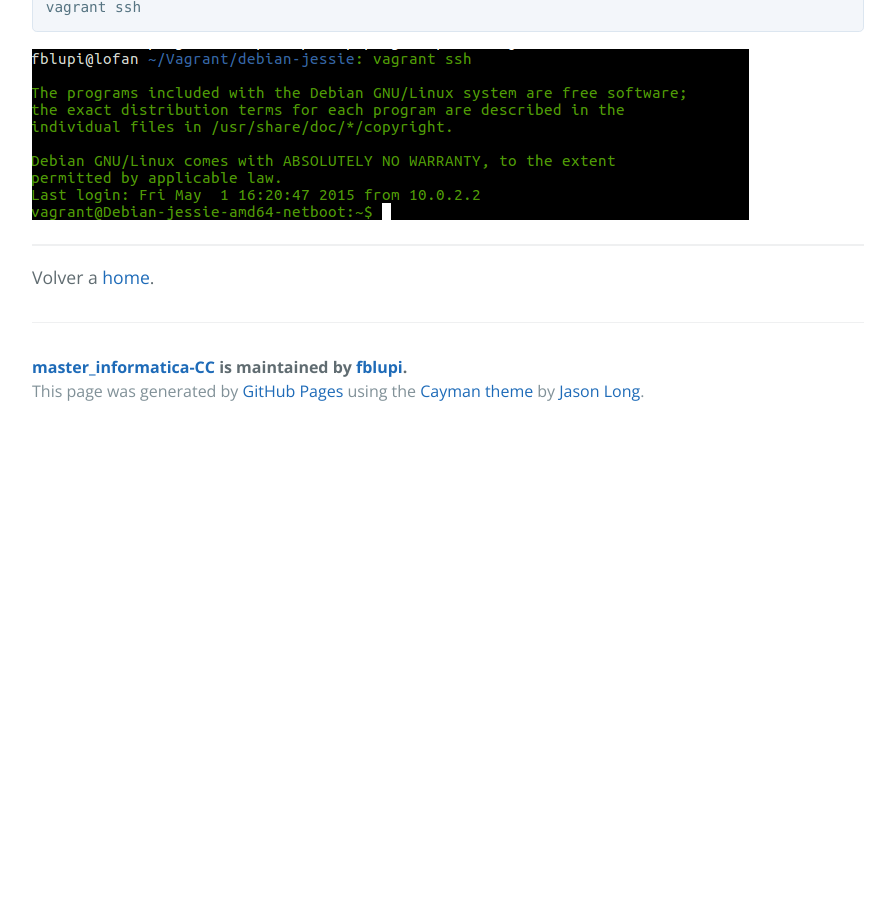
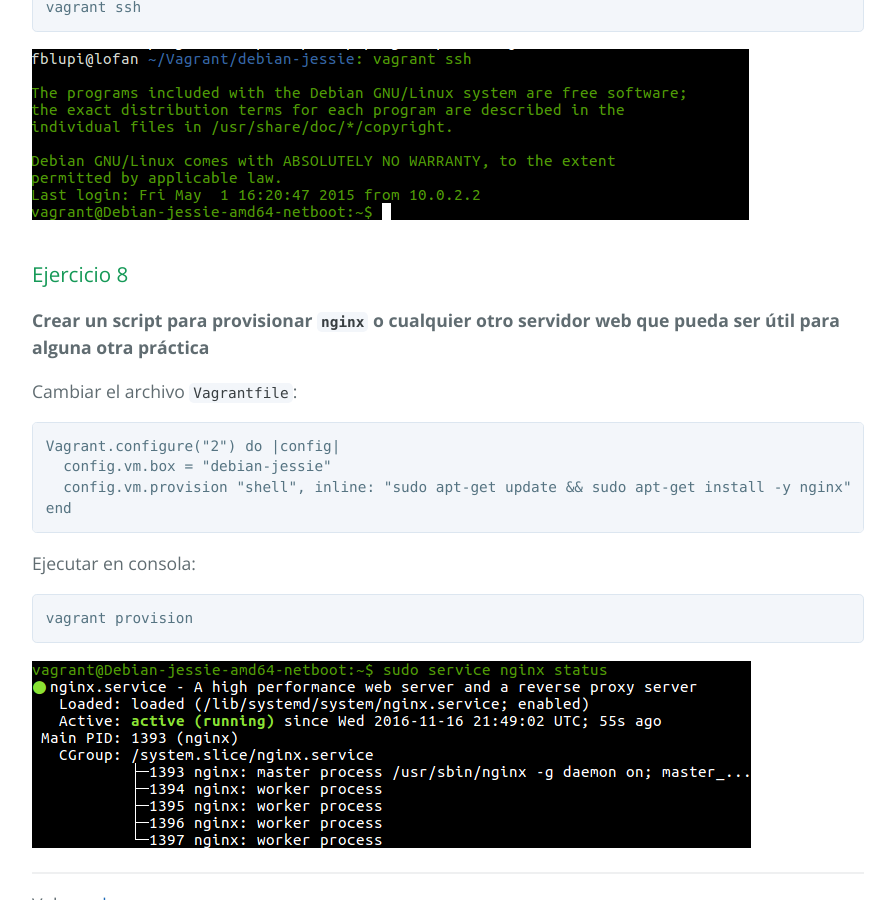
Before and after one commit to fblupi/master_informatica-CCFI, a Jekyll site: the page built from ejercicios-2.md, in a window 1280 px wide and 900 px high, scrolled down 4030 px. Shown: the whole window, without its empty margins (192-1087 px from the left). Built offline with Jekyll 4.4.1, drawn with Linux system fonts in a browser that asks for light colours; before the commit the page ends 4465 px from its top, so only the background shows below that.

Commit message:
Ejercicio 8 closes #22

````diff
--- a/ejercicios-2.md
+++ b/ejercicios-2.md
@@ -113,6 +113,27 @@ vagrant ssh
 
 ![Vagrant SSH](images/vagrant-ssh.png "vagrant-ssh")
 
+### Ejercicio 8
+
+**Crear un script para provisionar `nginx` o cualquier otro servidor web que pueda ser útil para alguna otra práctica**
+
+Cambiar el archivo `Vagrantfile`:
+
+```rb
+Vagrant.configure("2") do |config|
+  config.vm.box = "debian-jessie"
+  config.vm.provision "shell", inline: "sudo apt-get update && sudo apt-get install -y nginx"
+end
+```
+
+Ejecutar en consola:
+
+```
+vagrant provision
+```
+
+![Vagrant nginx](images/vagrant-nginx.png "vagrant-nginx")
+
 ---
 
 Volver a [home](index).
````
Also changed, not shown: images/vagrant-nginx.png (added).
